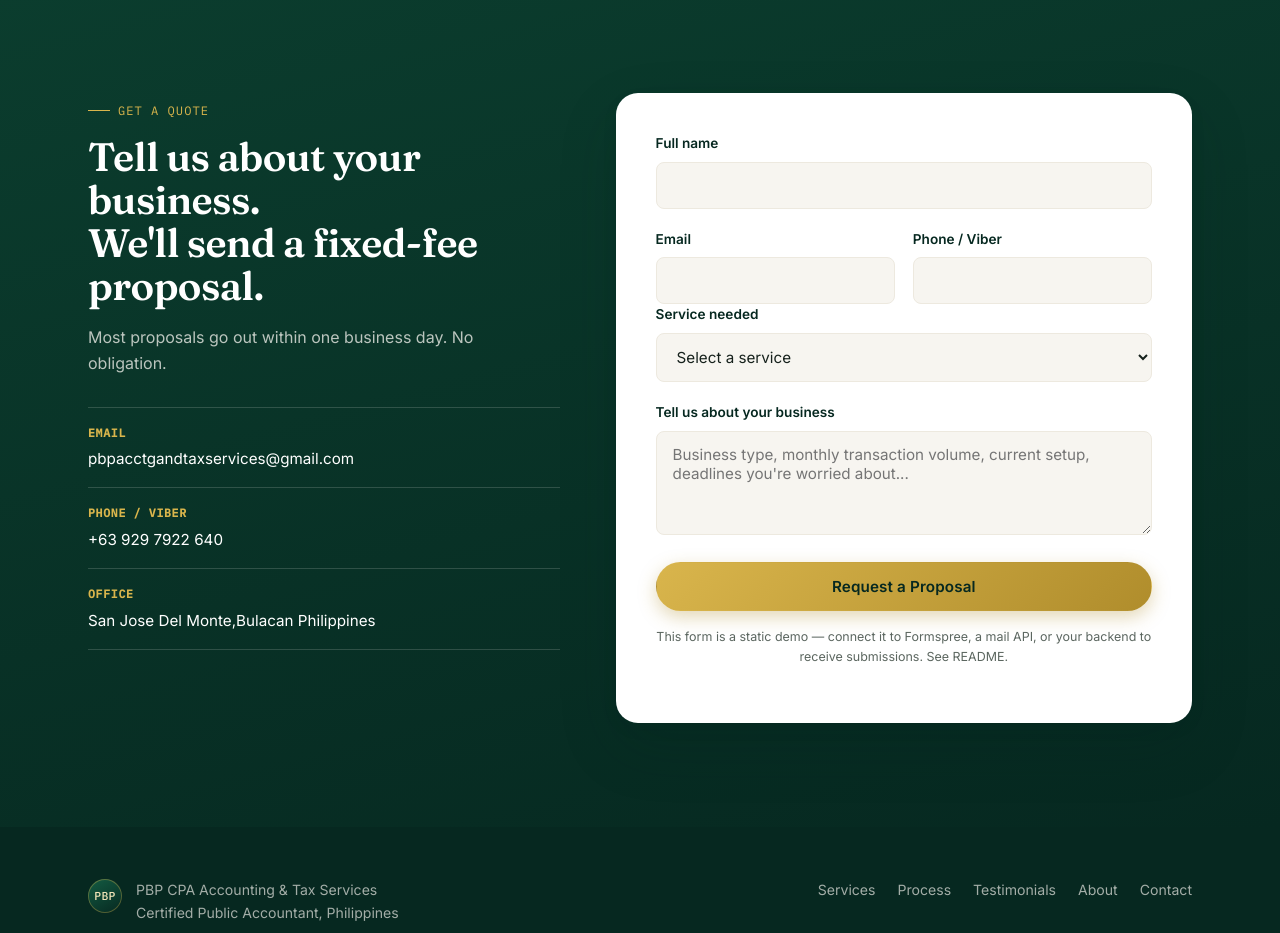
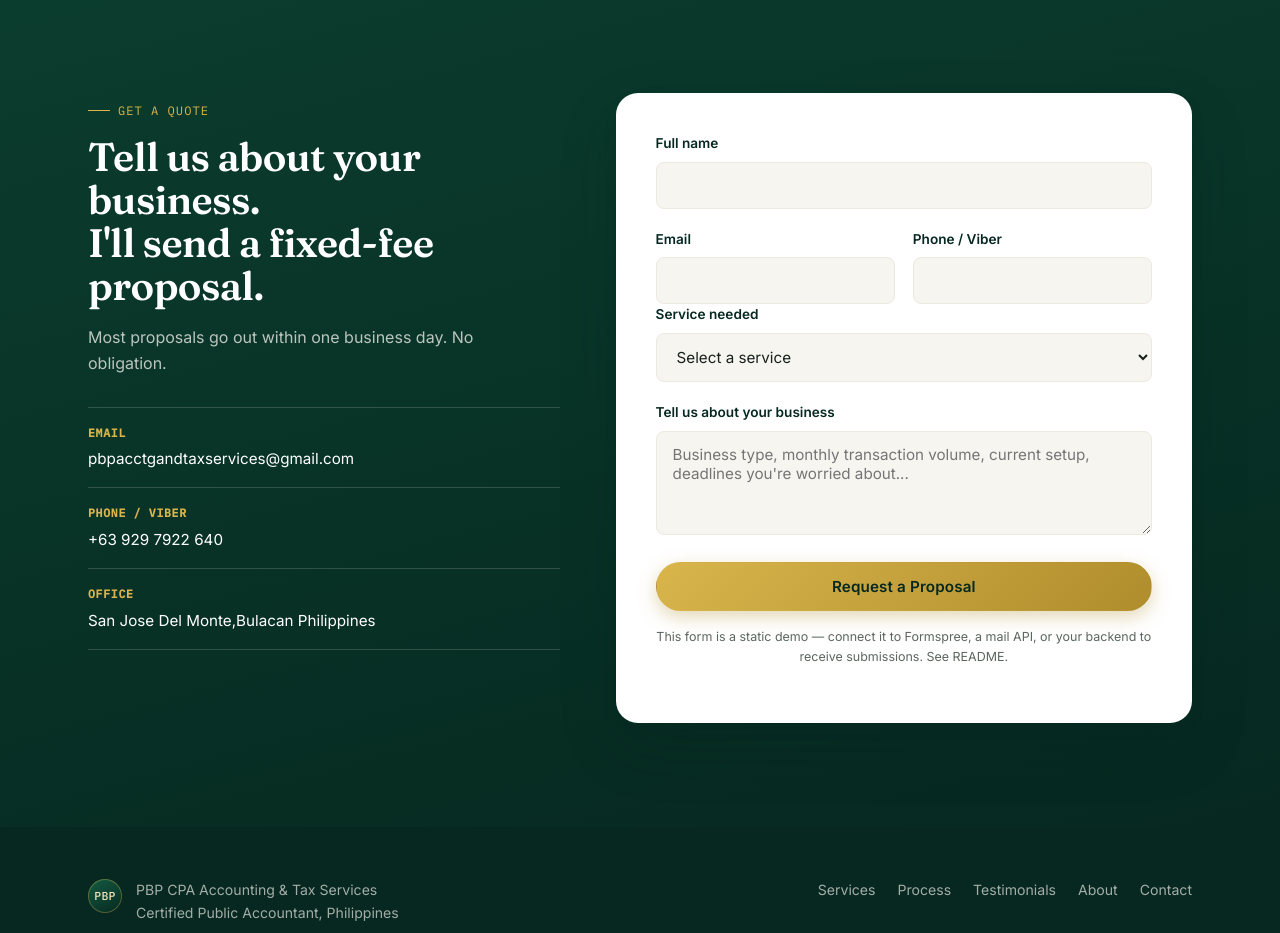
Before and after one commit to pbp-acctg/pbp-cpa-ph, a plain HTML site: page index.html in a window 1280 px wide. Shown: the part 6100-7033 px from the top of the page. Drawn offline with Linux system fonts and the light colour scheme.

Commit message:
Add files via upload

```diff
--- a/index.html
+++ b/index.html
@@ -421,7 +421,7 @@
   <div class="wrap contact-row">
     <div class="contact-copy">
       <p class="section-eyebrow">Get a Quote</p>
-      <h2>Tell us about your business.<br>We'll send a fixed-fee proposal.</h2>
+      <h2>Tell us about your business.<br>I'll send a fixed-fee proposal.</h2>
       <p>Most proposals go out within one business day. No obligation.</p>
       <ul class="contact-info">
         <li><strong>Email</strong> pbpacctgandtaxservices@gmail.com</li>
```
